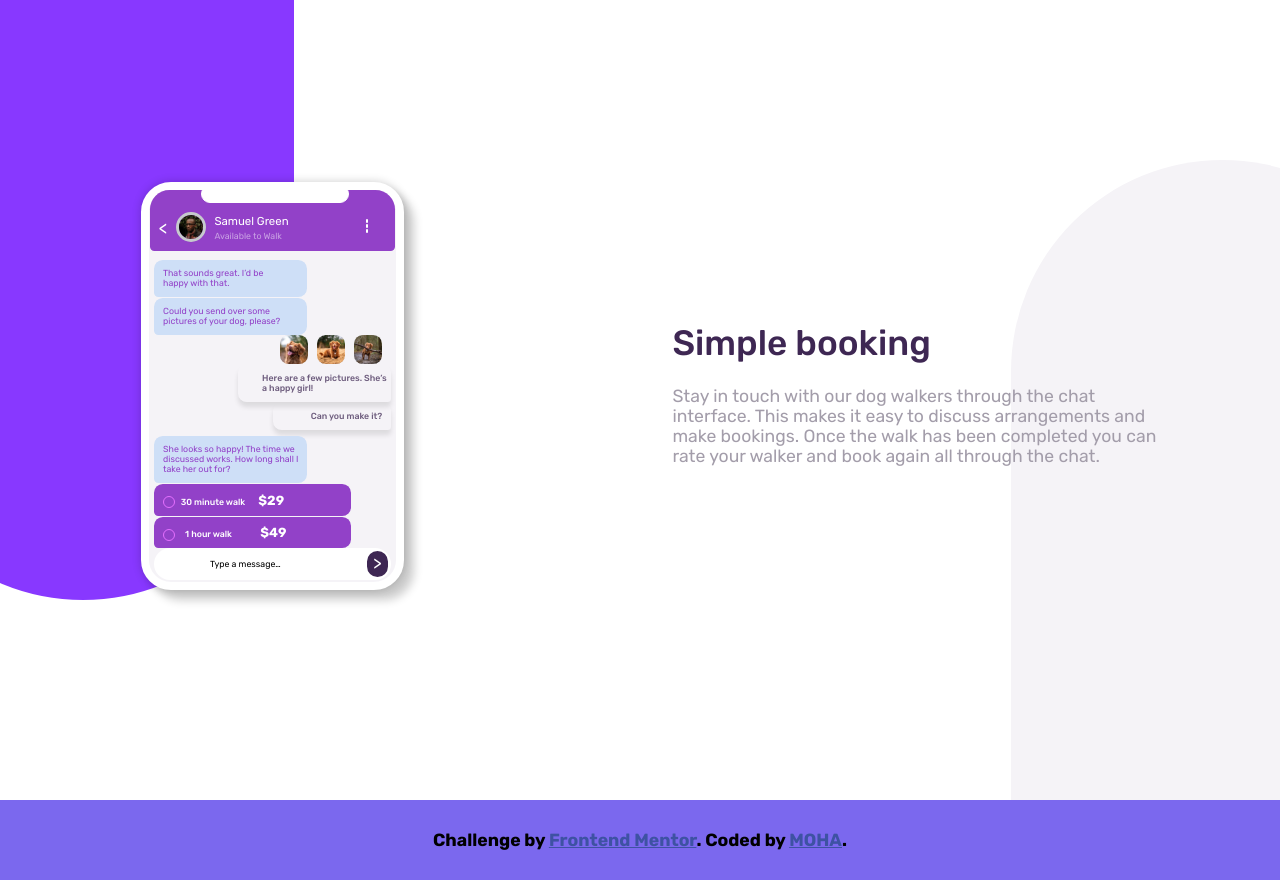
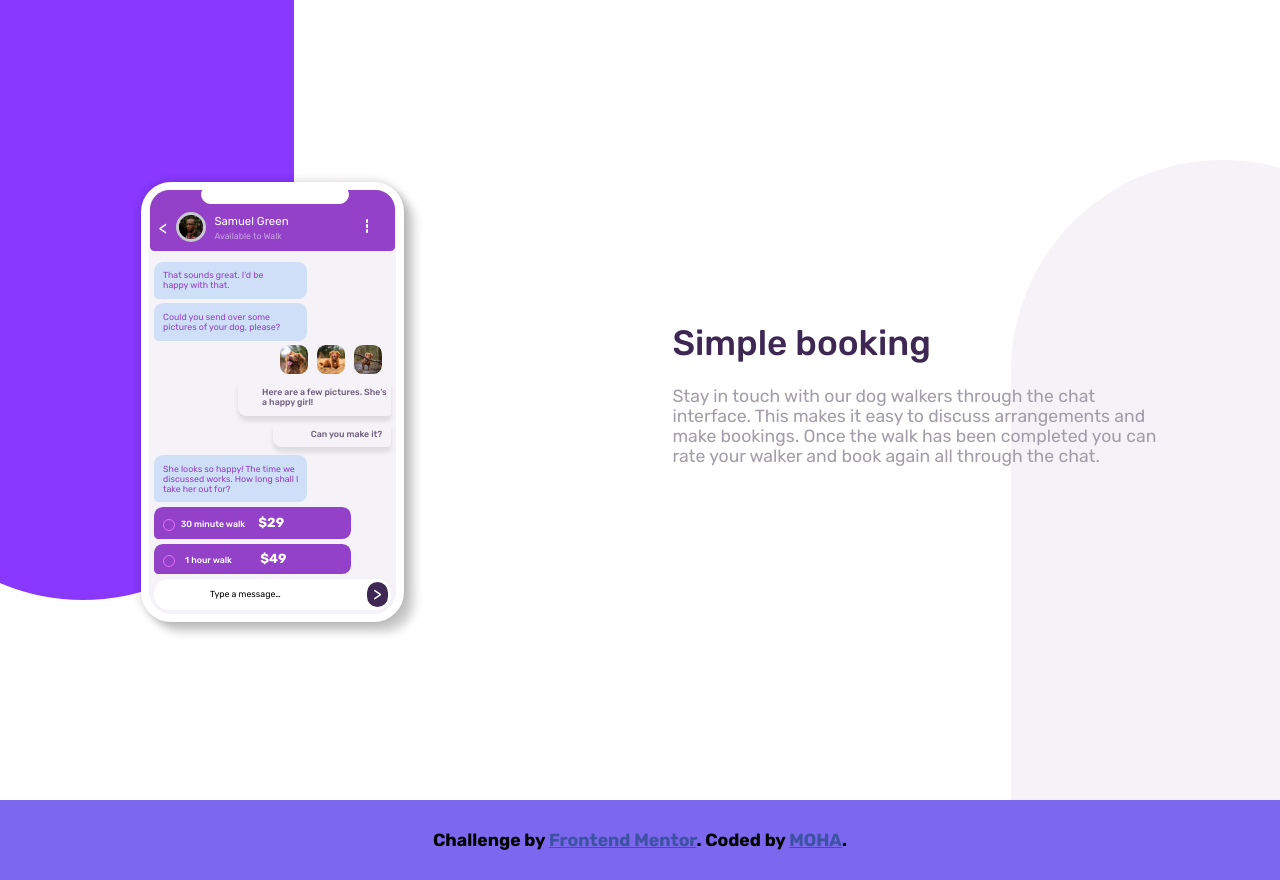
Before and after one commit to MohamedOmer556/chat-app, a plain HTML site: page chat app/index.html in a window 1280 px wide. Drawn offline with Linux system fonts and the light colour scheme.

Commit message:
Add files via upload

```diff
--- a/chat app/styles/_chat-app.scss
+++ b/chat app/styles/_chat-app.scss
@@ -1,6 +1,6 @@
 .phone {
   grid-column: 1/2;
-  min-height: 51vh;
+  min-height: 55vh;
   display: flex;
   flex-direction: column;
   background: $app-background;
@@ -86,11 +86,11 @@
 }
 .left-chat1 {
   padding: 0.5rem 0.5rem;
-  margin: 0rem 10rem auto 0.5rem;
+  margin: auto 10rem auto 0.5rem;
   background: rgb(206, 223, 247);
 }
 .left-chat2 {
-  margin: 0rem 10rem auto 0.5rem;
+  margin: auto 10rem auto 0.5rem;
   padding: 0.5rem 0rem 2rem 2rem;
   background: rgb(206, 223, 247);
 }
@@ -106,7 +106,7 @@
   display: flex;
   flex-direction: row;
   justify-content: flex-end;
-  margin: 0rem 1rem auto 0rem;
+  margin: auto 1rem auto 0rem;
 }
 .dog-img {
   border-radius: 1rem;
@@ -126,19 +126,19 @@
 }
 .right-chat1 {
   padding: 1rem 0.5rem 1rem 0.5rem;
-  margin: 0rem 0.5rem auto 10rem;
+  margin: auto 0.5rem auto 10rem;
 }
 .right-chat2 {
-  margin: 0rem 0.5rem auto 14rem;
+  margin: auto 0.5rem auto 14rem;
   padding: 1rem 1rem 1rem 1rem;
 }
 .left-chat3 {
-  margin: 0rem 10rem auto 0.5rem;
+  margin: auto 10rem auto 0.5rem;
   background: rgb(206, 223, 247);
   margin-top: 0.6rem;
 }
 .left-panel {
-  margin: 0rem 7rem auto 0.5rem;
+  margin: auto 6rem auto 0.5rem;
   border-radius: 1rem 1rem 1rem 0.5rem;
   color: white;
 }
@@ -196,7 +196,7 @@
 }
 .message {
   display: flex;
-  margin: 0rem 0.5rem auto 0.5rem;
+  margin: auto 0.5rem auto 0.5rem;
   background: white;
   border: rgb(255, 255, 255) solid;
   border-radius: 4rem;
--- a/chat app/styles/style.scss
+++ b/chat app/styles/style.scss
@@ -203,7 +203,7 @@ $radio-button-outline: hsl(289, 100%, 72%);
 }
 @media screen and (max-width: 381px) {
   .phone {
-    width: 78%;
+    width: 83%;
     height: 100%;
     margin-left: auto;
     margin-right: auto;
@@ -211,7 +211,7 @@ $radio-button-outline: hsl(289, 100%, 72%);
 }
 @media screen and (max-width: 320px) {
   .phone {
-    width: 85%;
+    width: 88%;
     height: 100%;
     margin-left: auto;
     margin-right: auto;
```
Also changed, not shown: chat app/styles/style.css.
